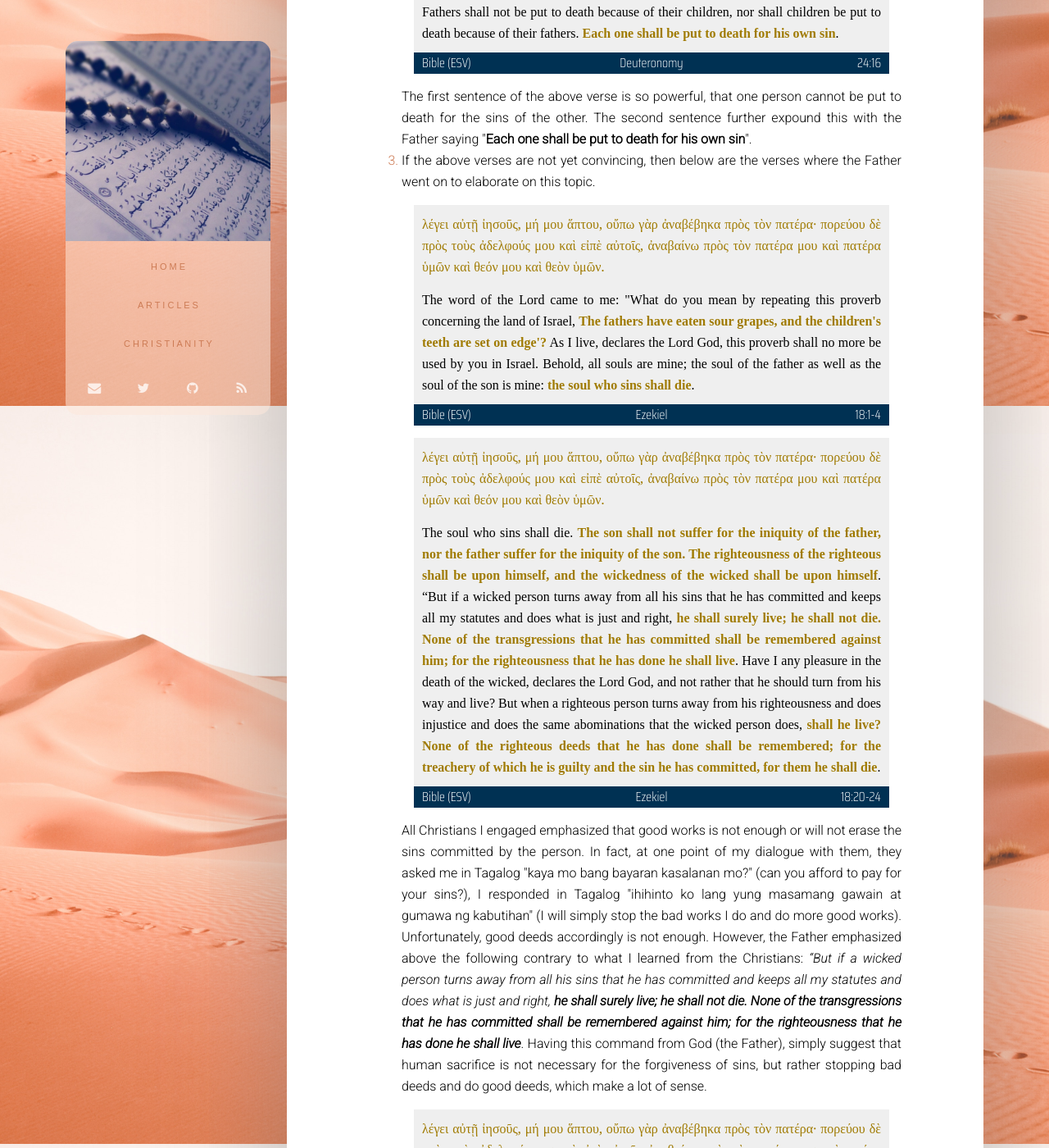
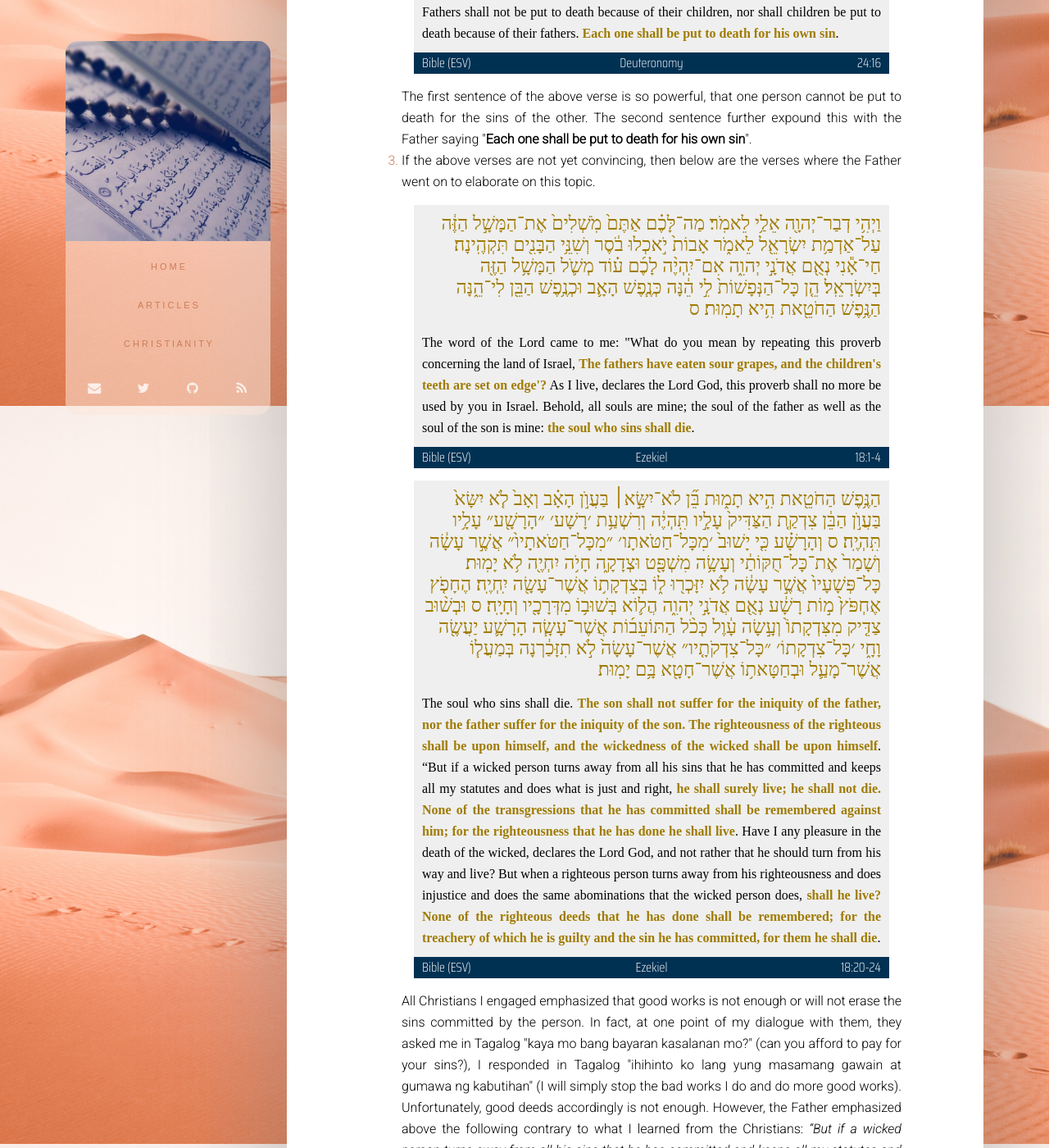
Before and after one commit to learn-islam/learn-islam.github.io, a Jekyll site: the page built from pages/christianity/questions-sins.md, in a window 1280 px wide and 1400 px high, scrolled down 1305 px. Shown: the whole window at 82% size. Built offline with Jekyll 4.4.1, drawn with Linux system fonts in a browser that asks for light colours; nearby versions of some CDN libraries; some web fonts are replaced; some of the changed text lies outside the part shown.

Commit message:
updated questions

```diff
--- a/pages/christianity/questions-sins.md
+++ b/pages/christianity/questions-sins.md
@@ -28,12 +28,12 @@ The Christian belief is that Jesus (A.S.) died for the sins of all humanity. Tha
                 <div class="bible-wrapper">
                     <div class="bible-verse">
                         <div class="bible-hebrew">
-                                                    וַיְהִי֙ מִֽמָּחֳרָ֔ת וַיֹּ֤אמֶר מֹשֶׁה֙ אֶל־הָעָ֔ם אַתֶּ֥ם חֲטָאתֶ֖ם חֲטָאָ֣ה גְדֹלָ֑ה וְעַתָּה֙ אֶֽעֱלֶ֣ה אֶל־יְהוָ֔ה אוּלַ֥י אֲכַפְּרָ֖ה בְּעַ֥ד חַטַּאתְכֶֽם׃
-                        וַיָּ֧שָׁב מֹשֶׁ֛ה אֶל־יְהוָ֖ה וַיֹּאמַ֑ר אָ֣נָּ֗א חָטָ֞א הָעָ֤ם הַזֶּה֙ חֲטָאָ֣ה גְדֹלָ֔ה וַיַּֽעֲשׂ֥וּ לָהֶ֖ם אֱלֹהֵ֥י זָהָֽב׃
-                        וְעַתָּ֖ה אִם־תִּשָּׂ֣א חַטָּאתָ֑ם וְאִם־אַ֕יִן מְחֵ֣נִי נָ֔א מִֽסִּפְרְךָ֖ אֲשֶׁ֥ר כָּתָֽבְתָּ׃
-                        וַיֹּ֥אמֶר יְהוָ֖ה אֶל־מֹשֶׁ֑ה מִ֚י אֲשֶׁ֣ר חָֽטָא־לִ֔י אֶמְחֶ֖נּוּ מִסִּפְרִֽי׃
-                        וְעַתָּ֞ה לֵ֣ךְ׀ נְחֵ֣ה אֶת־הָעָ֗ם אֶ֤ל אֲשֶׁר־דִּבַּ֙רְתִּי֙ לָ֔ךְ הִנֵּ֥ה מַלְאָכִ֖י יֵלֵ֣ךְ לְפָנֶ֑יךָ וּבְי֣וֹם פָּקְדִ֔י וּפָקַדְתִּ֥י עֲלֵיהֶ֖ם חַטָּאתָֽם׃
-                        וַיִּגֹּ֥ף יְהוָ֖ה אֶת־הָעָ֑ם עַ֚ל אֲשֶׁ֣ר עָשׂ֣וּ אֶת־הָעֵ֔גֶל אֲשֶׁ֥ר עָשָׂ֖ה אַהֲרֹֽן׃ ס
+                            וַיְהִי֙ מִֽמָּחֳרָ֔ת וַיֹּ֤אמֶר מֹשֶׁה֙ אֶל־הָעָ֔ם אַתֶּ֥ם חֲטָאתֶ֖ם חֲטָאָ֣ה גְדֹלָ֑ה וְעַתָּה֙ אֶֽעֱלֶ֣ה אֶל־יְהוָ֔ה אוּלַ֥י אֲכַפְּרָ֖ה בְּעַ֥ד חַטַּאתְכֶֽם׃
+                            וַיָּ֧שָׁב מֹשֶׁ֛ה אֶל־יְהוָ֖ה וַיֹּאמַ֑ר אָ֣נָּ֗א חָטָ֞א הָעָ֤ם הַזֶּה֙ חֲטָאָ֣ה גְדֹלָ֔ה וַיַּֽעֲשׂ֥וּ לָהֶ֖ם אֱלֹהֵ֥י זָהָֽב׃
+                            וְעַתָּ֖ה אִם־תִּשָּׂ֣א חַטָּאתָ֑ם וְאִם־אַ֕יִן מְחֵ֣נִי נָ֔א מִֽסִּפְרְךָ֖ אֲשֶׁ֥ר כָּתָֽבְתָּ׃
+                            וַיֹּ֥אמֶר יְהוָ֖ה אֶל־מֹשֶׁ֑ה מִ֚י אֲשֶׁ֣ר חָֽטָא־לִ֔י אֶמְחֶ֖נּוּ מִסִּפְרִֽי׃
+                            וְעַתָּ֞ה לֵ֣ךְ׀ נְחֵ֣ה אֶת־הָעָ֗ם אֶ֤ל אֲשֶׁר־דִּבַּ֙רְתִּי֙ לָ֔ךְ הִנֵּ֥ה מַלְאָכִ֖י יֵלֵ֣ךְ לְפָנֶ֑יךָ וּבְי֣וֹם פָּקְדִ֔י וּפָקַדְתִּ֥י עֲלֵיהֶ֖ם חַטָּאתָֽם׃
+                            וַיִּגֹּ֥ף יְהוָ֖ה אֶת־הָעָ֑ם עַ֚ל אֲשֶׁ֣ר עָשׂ֣וּ אֶת־הָעֵ֔גֶל אֲשֶׁ֥ר עָשָׂ֖ה אַהֲרֹֽן׃ ס
                         </div>
                         <div class="translation">
                             The next day Moses said to the people, "You have sinned a great sin. And now I will go up to the Lord; perhaps <span class="emphasize">I can make atonement for your sin</span>." So Moses returned to the Lord and said, "Alas, this people has sinned a great sin. They have made for themselves gods of gold. But now, if you will forgive their sin—but if not, <span class="emphasize">please blot me out of your book that you have written</span>." But the Lord said to Moses, "<span class="emphasize">Whoever has sinned against me, I will blot out of my book</span>. But now go, lead the people to the place about which I have spoken to you; behold, my angel shall go before you. Nevertheless, <span class="emphasize">in the day when I visit, I will visit their sin upon them</span>." Then the Lord sent a plague on the people, because they made the calf, the one that Aaron made.
@@ -74,8 +74,11 @@ The Christian belief is that Jesus (A.S.) died for the sins of all humanity. Tha
                 If the above verses are not yet convincing, then below are the verses where the Father went on to elaborate on this topic.
                 <div class="bible-wrapper">
                     <div class="bible-verse">
-                        <div class="bible">
-                            λέγει αὐτῇ ἰησοῦς, μή μου ἅπτου, οὔπω γὰρ ἀναβέβηκα πρὸς τὸν πατέρα· πορεύου δὲ πρὸς τοὺς ἀδελφούς μου καὶ εἰπὲ αὐτοῖς, ἀναβαίνω πρὸς τὸν πατέρα μου καὶ πατέρα ὑμῶν καὶ θεόν μου καὶ θεὸν ὑμῶν.
+                        <div class="bible-hebrew">
+                            וַיְהִ֥י דְבַר־יְהוָ֖ה אֵלַ֥י לֵאמֹֽר׃
+                            מַה־לָּכֶ֗ם אַתֶּם֙ מֹֽשְׁלִים֙ אֶת־הַמָּשָׁ֣ל הַזֶּ֔ה עַל־אַדְמַ֥ת יִשְׂרָאֵ֖ל לֵאמֹ֑ר אָבוֹת֙ יֹ֣אכְלוּ בֹ֔סֶר וְשִׁנֵּ֥י הַבָּנִ֖ים תִּקְהֶֽינָה׃
+                            חַי־אָ֕נִי נְאֻ֖ם אֲדֹנָ֣י יְהוִ֑ה אִם־יִֽהְיֶ֨ה לָכֶ֜ם ע֗וֹד מְשֹׁ֛ל הַמָּשָׁ֥ל הַזֶּ֖ה בְּיִשְׂרָאֵֽל׃
+                            הֵ֤ן כָּל־הַנְּפָשׁוֹת֙ לִ֣י הֵ֔נָּה כְּנֶ֧פֶשׁ הָאָ֛ב וּכְנֶ֥פֶשׁ הַבֵּ֖ן לִי־הֵ֑נָּה הַנֶּ֥פֶשׁ הַחֹטֵ֖את הִ֥יא תָמֽוּת׃ ס
                         </div>
                         <div class="translation">
                             The word of the Lord came to me: "What do you mean by repeating this proverb concerning the land of Israel, <span class="emphasize">The fathers have eaten sour grapes, and the children's teeth are set on edge'?</span> As I live, declares the Lord God, this proverb shall no more be used by you in Israel. Behold, all souls are mine; the soul of the father as well as the soul of the son is mine: <span class="emphasize">the soul who sins shall die</span>.
@@ -89,8 +92,12 @@ The Christian belief is that Jesus (A.S.) died for the sins of all humanity. Tha
                 </div>
                 <div class="bible-wrapper">
                     <div class="bible-verse">
-                        <div class="bible">
-                            λέγει αὐτῇ ἰησοῦς, μή μου ἅπτου, οὔπω γὰρ ἀναβέβηκα πρὸς τὸν πατέρα· πορεύου δὲ πρὸς τοὺς ἀδελφούς μου καὶ εἰπὲ αὐτοῖς, ἀναβαίνω πρὸς τὸν πατέρα μου καὶ πατέρα ὑμῶν καὶ θεόν μου καὶ θεὸν ὑμῶν.
+                        <div class="bible-hebrew">
+                            הַנֶּ֥פֶשׁ הַחֹטֵ֖את הִ֣יא תָמ֑וּת בֵּ֞ן לֹא־יִשָּׂ֣א׀ בַּעֲוֺ֣ן הָאָ֗ב וְאָב֙ לֹ֤א יִשָּׂא֙ בַּעֲוֺ֣ן הַבֵּ֔ן צִדְקַ֤ת הַצַּדִּיק֙ עָלָ֣יו תִּֽהְיֶ֔ה וְרִשְׁעַ֥ת ׳רָשָׁע׳ ״הָרָשָׁ֖ע״ עָלָ֥יו תִּֽהְיֶֽה׃ ס
+                            וְהָרָשָׁ֗ע כִּ֤י יָשׁוּב֙ ׳מִכָּל־חַטֹּאתָו׳ ״מִכָּל־חַטֹּאתָיו֙״ אֲשֶׁ֣ר עָשָׂ֔ה וְשָׁמַר֙ אֶת־כָּל־חֻקּוֹתַ֔י וְעָשָׂ֥ה מִשְׁפָּ֖ט וּצְדָקָ֑ה חָיֹ֥ה יִחְיֶ֖ה לֹ֥א יָמֽוּת׃
+                            כָּל־פְּשָׁעָיו֙ אֲשֶׁ֣ר עָשָׂ֔ה לֹ֥א יִזָּכְר֖וּ ל֑וֹ בְּצִדְקָת֥וֹ אֲשֶׁר־עָשָׂ֖ה יִֽחְיֶֽה׃
+                            הֶחָפֹ֤ץ אֶחְפֹּץ֙ מ֣וֹת רָשָׁ֔ע נְאֻ֖ם אֲדֹנָ֣י יְהוִ֑ה הֲל֛וֹא בְּשׁוּב֥וֹ מִדְּרָכָ֖יו וְחָיָֽה׃ ס
+                            וּבְשׁ֨וּב צַדִּ֤יק מִצִּדְקָתוֹ֙ וְעָ֣שָׂה עָ֔וֶל כְּכֹ֨ל הַתּוֹעֵב֜וֹת אֲשֶׁר־עָשָׂ֧ה הָרָשָׁ֛ע יַעֲשֶׂ֖ה וָחָ֑י ׳כָּל־צִדְקָתוֹ׳ ״כָּל־צִדְקֹתָ֤יו״ אֲשֶׁר־עָשָׂה֙ לֹ֣א תִזָּכַ֔רְנָה בְּמַעֲל֧וֹ אֲשֶׁר־מָעַ֛ל וּבְחַטָּאת֥וֹ אֲשֶׁר־חָטָ֖א בָּ֥ם יָמֽוּת׃
                         </div>
                         <div class="translation">
                             The soul who sins shall die. <span class="emphasize">The son shall not suffer for the iniquity of the father, nor the father suffer for the iniquity of the son. The righteousness of the righteous shall be upon himself, and the wickedness of the wicked shall be upon himself</span>.
@@ -106,8 +113,9 @@ The Christian belief is that Jesus (A.S.) died for the sins of all humanity. Tha
                 All Christians I engaged emphasized that good works is not enough or will not erase the sins committed by the person. In fact, at one point of my dialogue with them, they asked me in Tagalog "kaya mo bang bayaran kasalanan mo?" (can you afford to pay for your sins?), I responded in Tagalog "ihihinto ko lang yung masamang gawain at gumawa ng kabutihan" (I will simply stop the bad works I do and do more good works). Unfortunately, good deeds accordingly is not enough. However, the Father emphasized above the following contrary to what I learned from the Christians: <i>“But if a wicked person turns away from all his sins that he has committed and keeps all my statutes and does what is just and right, <b>he shall surely live; he shall not die. None of the transgressions that he has committed shall be remembered against him; for the righteousness that he has done he shall live</b></i>. Having this command from God (the Father), simply suggest that human sacrifice is not necessary for the forgiveness of sins, but rather stopping bad deeds and do good deeds, which make a lot of sense.
                 <div class="bible-wrapper">
                     <div class="bible-verse">
-                        <div class="bible">
-                            λέγει αὐτῇ ἰησοῦς, μή μου ἅπτου, οὔπω γὰρ ἀναβέβηκα πρὸς τὸν πατέρα· πορεύου δὲ πρὸς τοὺς ἀδελφούς μου καὶ εἰπὲ αὐτοῖς, ἀναβαίνω πρὸς τὸν πατέρα μου καὶ πατέρα ὑμῶν καὶ θεόν μου καὶ θεὸν ὑμῶν.
+                        <div class="bible-hebrew">
+                            בְּשׁוּב־צַדִּ֧יק מִצִּדְקָת֛וֹ וְעָ֥שָׂה עָ֖וֶל וּמֵ֣ת עֲלֵיהֶ֑ם בְּעַוְל֥וֹ אֲשֶׁר־עָשָׂ֖ה יָמֽוּת׃ ס
+                            וּבְשׁ֣וּב רָשָׁ֗ע מֵֽרִשְׁעָתוֹ֙ אֲשֶׁ֣ר עָשָׂ֔ה וַיַּ֥עַשׂ מִשְׁפָּ֖ט וּצְדָקָ֑ה ה֖וּא אֶת־נַפְשׁ֥וֹ יְחַיֶּֽה׃
                         </div>
                         <div class="translation">
                             When a righteous person turns away from his righteousness and does injustice, <span class="emphasize">he shall die for it; for the injustice that he has done he shall die</span>. Again, when a wicked person turns away from the wickedness he has committed and does what is just and right, <span class="emphasize">he shall save his life</span>.
@@ -122,8 +130,9 @@ The Christian belief is that Jesus (A.S.) died for the sins of all humanity. Tha
                 Again, this same principle is stated in the Book of Jeremiah. In the 31st chapter, God (the Father) tells of a time in the future when no one will continue to believe in such a thing.
                 <div class="bible-wrapper">
                     <div class="bible-verse">
-                        <div class="bible">
-                            λέγει αὐτῇ ἰησοῦς, μή μου ἅπτου, οὔπω γὰρ ἀναβέβηκα πρὸς τὸν πατέρα· πορεύου δὲ πρὸς τοὺς ἀδελφούς μου καὶ εἰπὲ αὐτοῖς, ἀναβαίνω πρὸς τὸν πατέρα μου καὶ πατέρα ὑμῶν καὶ θεόν μου καὶ θεὸν ὑμῶν.
+                        <div class="bible-hebrew">
+                            בַּיָּמִ֣ים הָהֵ֔ם לֹא־יֹאמְר֣וּ ע֔וֹד אָב֖וֹת אָ֣כְלוּ בֹ֑סֶר וְשִׁנֵּ֥י בָנִ֖ים תִּקְהֶֽינָה׃
+                            כִּ֛י אִם־אִ֥ישׁ בַּעֲוֺנ֖וֹ יָמ֑וּת כָּל־הָֽאָדָ֛ם הָאֹכֵ֥ל הַבֹּ֖סֶר תִּקְהֶ֥ינָה שִׁנָּֽיו׃ ס
                         </div>
                         <div class="translation">
                             <span class="emphasize">In those days they shall no longer say</span>:
```
